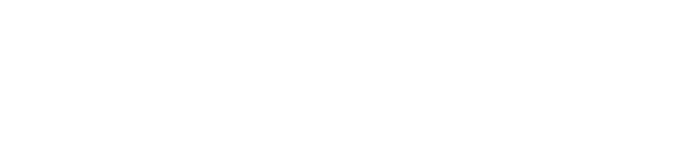
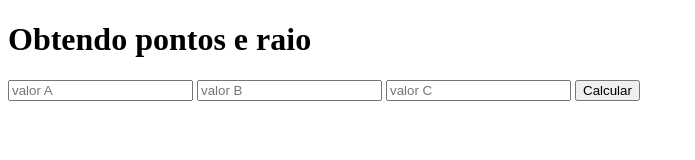
Before and after one commit to LucasVitorVD/projeto-matematica, a plain HTML site: page index.html in a window 1280 px wide. Shown: the whole page, without its empty margins (0-695 px from the left). Drawn offline with Linux system fonts and the light colour scheme.

Commit message:
html feito

```diff
--- a/index.html
+++ b/index.html
@@ -7,6 +7,15 @@
     <title>Matemática</title>
 </head>
 <body>
+    <div class="container">
+        <h1>Obtendo pontos e raio</h1>
+        <input type="text" placeholder="valor A" class="a">
+        <input type="text" placeholder="valor B" class="b">
+        <input type="text" placeholder="valor C" class="c">
+        <button class="calcBtn">Calcular</button>
+
+        <div class="resultado"></div>
+    </div>
     <script src="index.js"></script>
 </body>
 </html>
```
